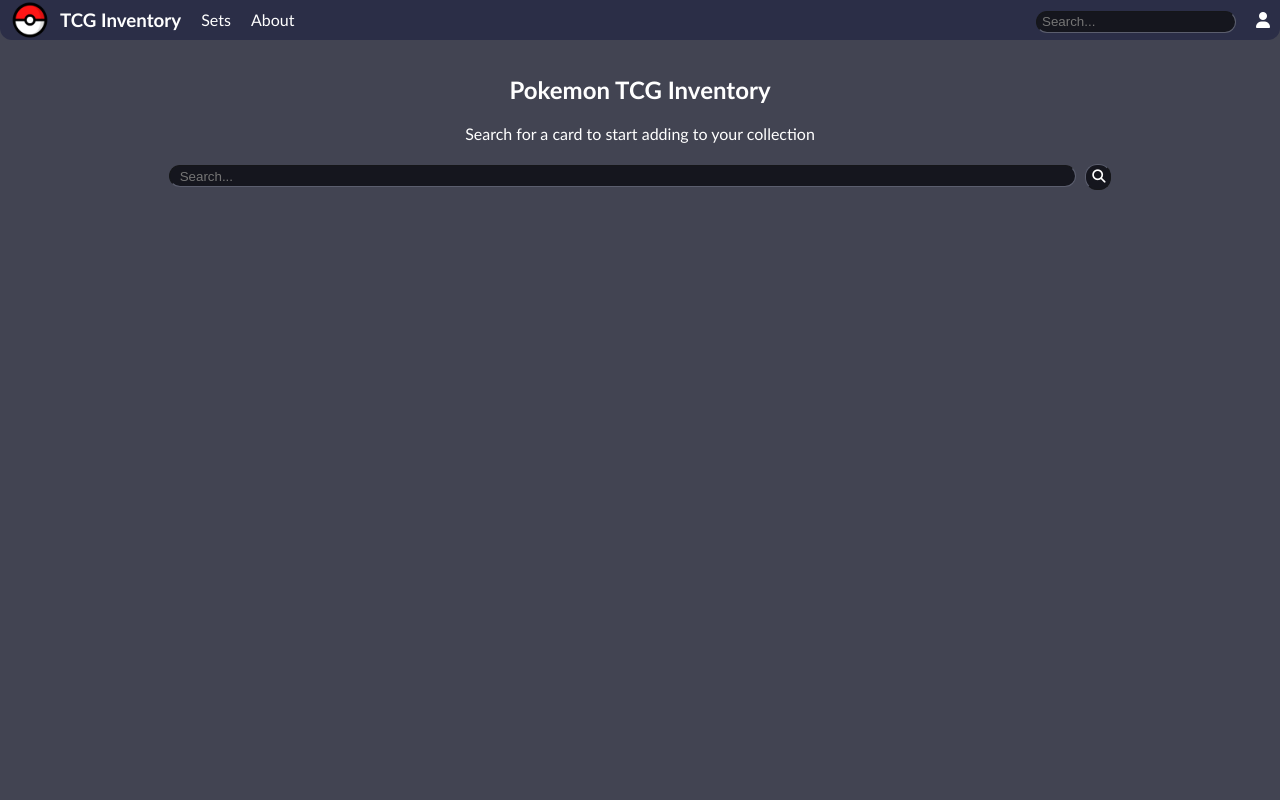
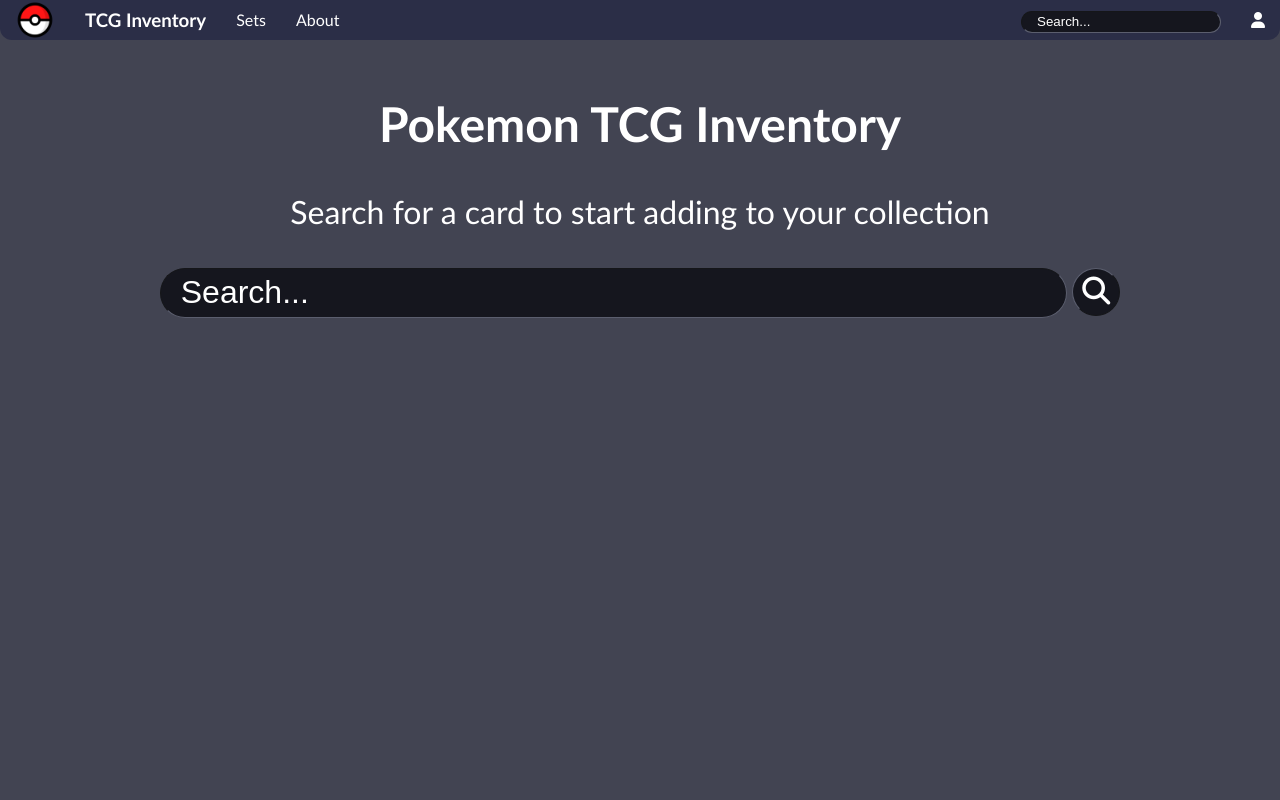
Before and after one commit to redjordan1202/PokeInv, a Django app: page / in a window 1280 px wide. Run offline with Django 4.2, Linux system fonts and the light colour scheme; parts of the project's set-up code (start-up, migrations or seed data) failed here and were passed over; some libraries are stand-ins or nearby versions.

Commit message:
Formatting Changes
Updates to formatting for responsive layout at larger screen sizes

```diff
--- a/static/css/main.css
+++ b/static/css/main.css
@@ -1,6 +1,20 @@
 :root{
     --background:rgb(66, 68, 82);
     --foreground: rgb(43, 46, 71);
+    --foreground-hover: rgb(86, 93, 160);
+}
+
+::placeholder{
+    color: white;
+    opacity: 1;
+}
+
+:-ms-input-placeholder{
+    color: white;
+}
+
+::-ms-input-placeholder{
+    color: white;
 }
 
 * {
@@ -43,21 +57,32 @@
     text-align: center;
     line-height: 40px;
     vertical-align: middle;
-    padding: 0px 5px;
+    padding: 0px 10px;
+    border-radius: 12px;
+}
+
+.navbar-item:hover{
+    background-color: var(--foreground-hover);
 }
 
 .nav-link{
     text-decoration: none;
     color: inherit;
+    height: 100%;
+    width: 100%;
 }
 
-.nav-link:hover{
-    color: rgb(187, 134, 252);
+
+#navbar-icon{
+    width: 60px;
+    display: flex;
+    justify-content: center;
+    align-items: center;
+    padding: 0;
 }
 
-#navbar-icon{
-    width: 45px;
-    display: block;
+#navbar-icon:hover{
+    background-color: transparent;
 }
 
 .brand-icon{
@@ -77,16 +102,20 @@
     float: right;
 }
 
+#search-nav:hover{
+    background-color: transparent;
+}
+
 #search-nav input{
     background-color: rgb(21, 22, 30);
     color: white;
-    border-radius: 12px;
+    border-radius: 25px;
     border-color: rgb(91, 94, 110);
     border-width: 1px;
     height: 1em;
     width: 200px;
     height: 22px;
-    padding: 0px 5px;
+    padding: 0px 15px;
 }
 
 #search-nav button{
@@ -105,7 +134,6 @@
     font-size: 1rem;
     text-align: center;
     line-height: 40px;
-    padding-left: 0px;
 }
 
 .brand-text{
@@ -192,7 +220,9 @@
 
 #main-search{
     width: 100%;
-    display: inline-block;
+    display: flex;
+    justify-content: center;
+    justify-items: center;
 }
 
 #main-search input{
@@ -202,7 +232,7 @@
     border-radius: 12px;
     border-color: rgb(91, 94, 110);
     border-width: 1px;
-    padding-left: 10px;
+    padding: 0px 20px;
     height: 22px;
 }
 
@@ -662,6 +715,23 @@
         display: none;
     }
 
+    #main-search input{
+        font-size: 2em;
+        height: 50px;
+        border-radius: 25px;
+    }
+
+    #main-search button{
+        height: 48px;
+        width: 48px;
+        border-radius: 25px;
+        font-size: 1.75em;
+    }
+
+    .description{
+        font-size: 2em;
+    }
+
 }
 
 @media screen and (min-width: 1201px){
--- a/templates/base.html
+++ b/templates/base.html
@@ -2,7 +2,8 @@
 
 <head>
     <title>Pokemon TCG Inventory</title>
-    <meta name="viewport" content="width=device-width, initial-scale=1" />
+    <meta name="viewport" content="width=device-width, initial-scale=1"/>
+    <meta charset="utf-8">
     {% load static %}
     <link rel="stylesheet" type='text/css' href="{% static 'css\main.css' %}">
 </head>
```
Also changed, not shown: other parts of static/css/main.css (+75 -16 lines), templates/card/CardView.html (+31 -3 lines).
